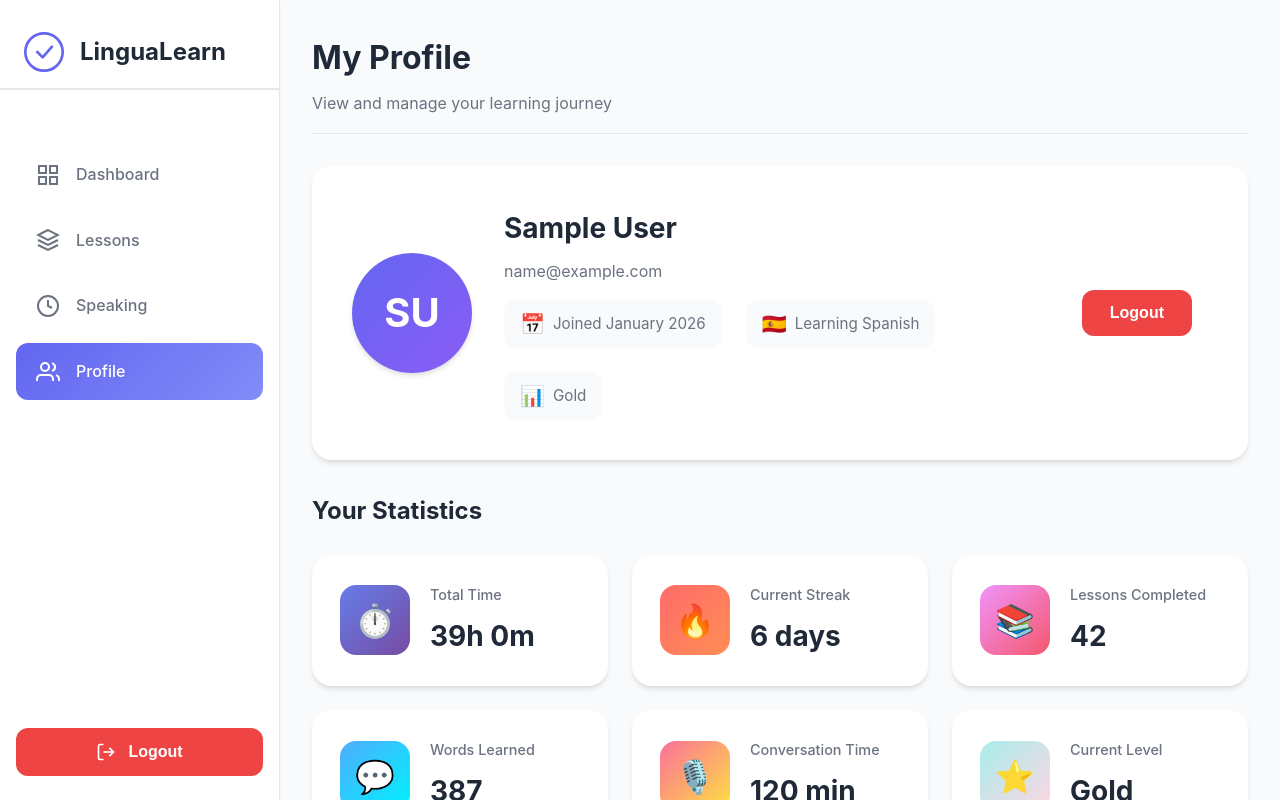
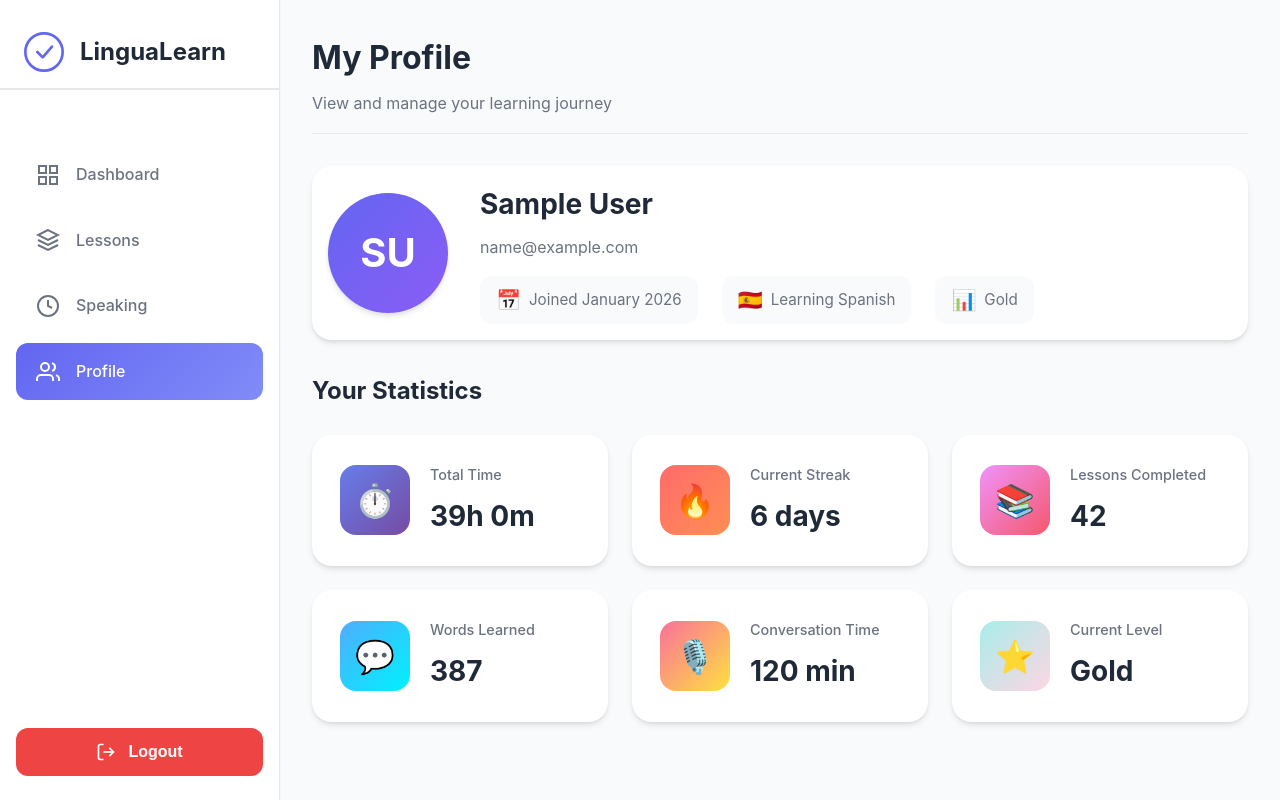
Before and after one commit to sardanad12/UFT-Hacks-13, a React (Vite) app in the folder frontend/: page /profile in a window 1280 px wide. Built offline with nearby package versions, Linux system fonts and the light colour scheme; sample sign-in values are in the browser's storage.

Commit message:
Readjusted profile page, removed redundant logout button

```diff
--- a/frontend/src/pages/Profile.css
+++ b/frontend/src/pages/Profile.css
@@ -36,7 +36,7 @@
 .profile-card {
     background: white;
     border-radius: 20px;
-    padding: 2.5rem;
+    padding: 1rem;
     box-shadow: var(--shadow-md);
     display: flex;
     align-items: center;
--- a/frontend/src/pages/Profile.jsx
+++ b/frontend/src/pages/Profile.jsx
@@ -80,10 +80,6 @@ const Profile = () => {
               </span>
             </div>
           </div>
-
-          <button className="logout-btn" onClick={handleLogout}>
-            Logout
-          </button>
         </div>
 
         {/* Stats Grid */}
```
